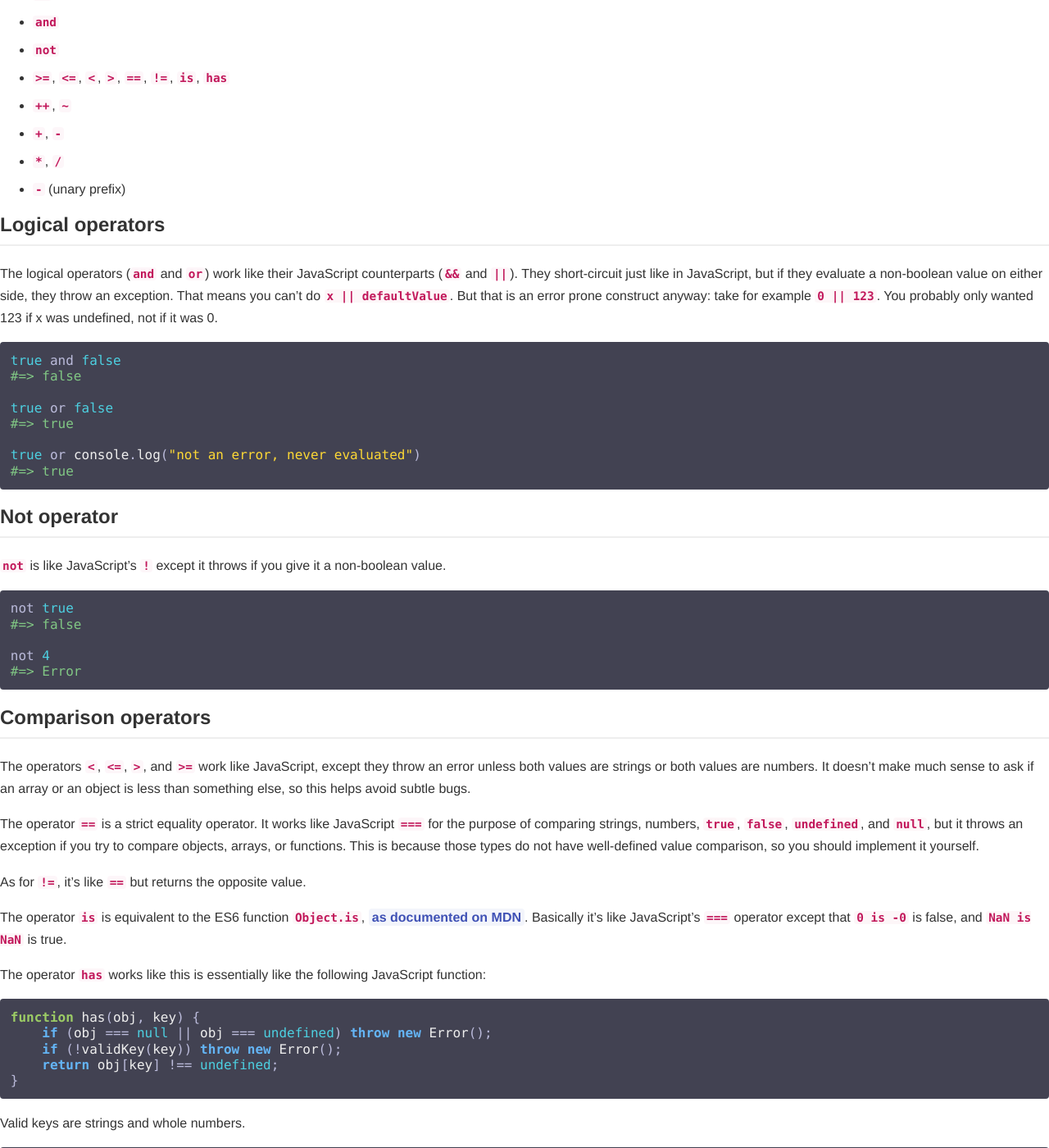
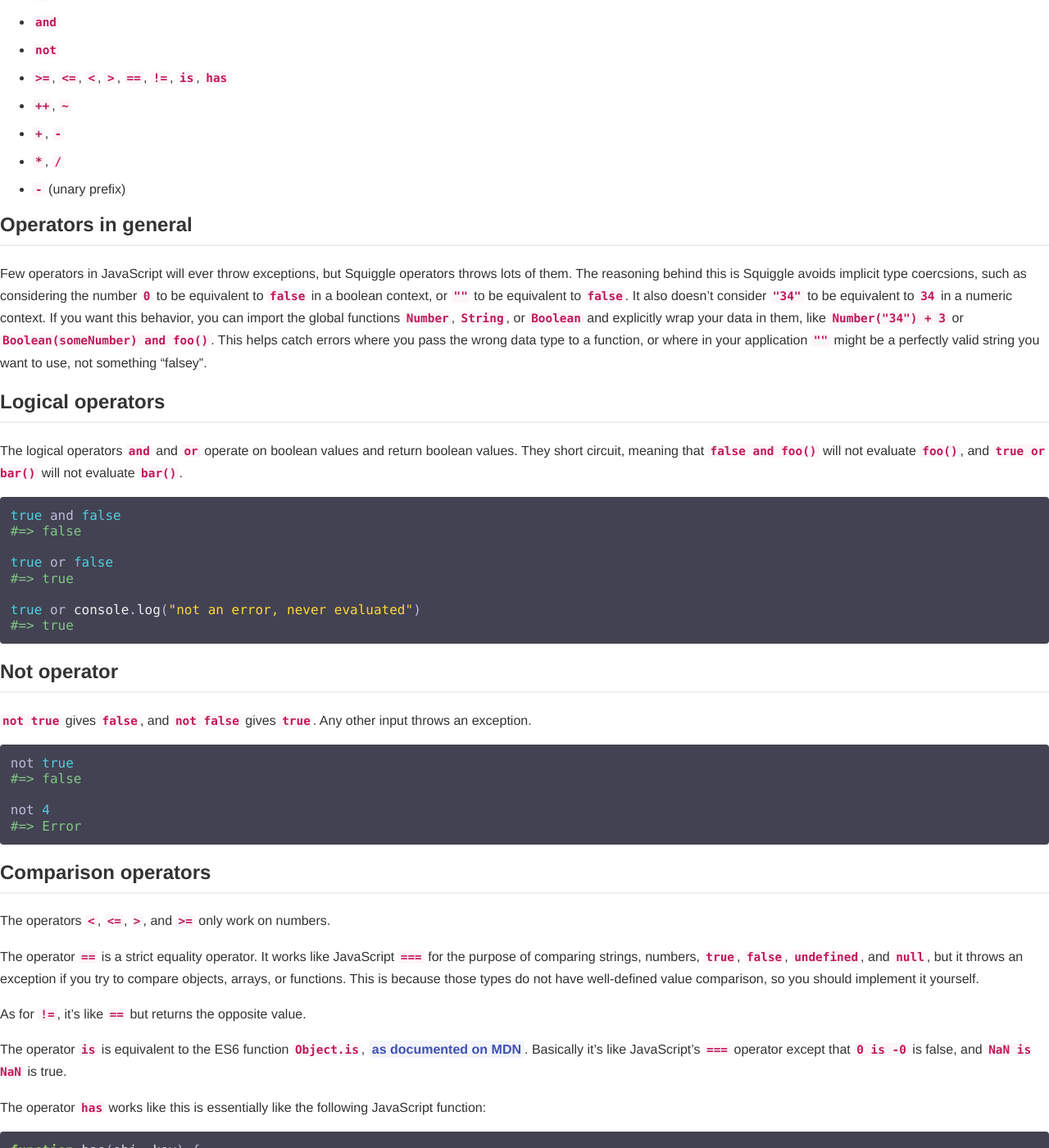
Before and after one commit to squiggle-lang/squiggle-lang.org, a Jekyll site: the page built from tutorial/chapter/4/index.md, in a window 1280 px wide and 1400 px high, scrolled down 253 px. Shown: the whole window at 82% size. Built offline with Jekyll 4.4.1, drawn with Linux system fonts in a browser that asks for light colours; Markdown is read by kramdown in place of the engine named in the settings; some of the changed text lies outside the part shown.

Commit message:
Updates operators section

````diff
--- a/tutorial/chapter/4/index.md
+++ b/tutorial/chapter/4/index.md
@@ -13,9 +13,13 @@ The operators mostly work like JavaScript, but they are more restricted.
 - `*`, `/`
 - `-` (unary prefix)
 
+## Operators in general
+
+Few operators in JavaScript will ever throw exceptions, but Squiggle operators throws lots of them. The reasoning behind this is Squiggle avoids implicit type coercsions, such as considering the number `0` to be equivalent to `false` in a boolean context, or `""` to be equivalent to `false`. It also doesn't consider `"34"` to be equivalent to `34` in a numeric context. If you want this behavior, you can import the global functions `Number`, `String`, or `Boolean` and explicitly wrap your data in them, like `Number("34") + 3` or `Boolean(someNumber) and foo()`. This helps catch errors where you pass the wrong data type to a function, or where in your application `""` might be a perfectly valid string you want to use, not something "falsey".
+
 ## Logical operators
 
-The logical operators (`and` and `or`) work like their JavaScript counterparts (`&&` and `||`). They short-circuit just like in JavaScript, but if they evaluate a non-boolean value on either side, they throw an exception. That means you can't do `x || defaultValue`. But that is an error prone construct anyway: take for example `0 || 123`. You probably only wanted 123 if x was undefined, not if it was 0.
+The logical operators `and` and `or` operate on boolean values and return boolean values. They short circuit, meaning that `false and foo()` will not evaluate `foo()`, and `true or bar()` will not evaluate `bar()`.
 
 ```squiggle
 true and false
@@ -30,7 +34,7 @@ true or console.log("not an error, never evaluated")
 
 ## Not operator
 
-`not` is like JavaScript's `!` except it throws if you give it a non-boolean value.
+`not true` gives `false`, and `not false` gives `true`. Any other input throws an exception.
 
 ```squiggle
 not true
@@ -42,7 +46,7 @@ not 4
 
 ## Comparison operators
 
-The operators `<`, `<=`, `>`, and `>=` work like JavaScript, except they throw an error unless both values are strings or both values are numbers. It doesn't make much sense to ask if an array or an object is less than something else, so this helps avoid subtle bugs.
+The operators `<`, `<=`, `>`, and `>=` only work on numbers.
 
 The operator `==` is a strict equality operator. It works like JavaScript `===` for the purpose of comparing strings, numbers, `true`, `false`, `undefined`, and `null`, but it throws an exception if you try to compare objects, arrays, or functions. This is because those types do not have well-defined value comparison, so you should implement it yourself.
 
@@ -156,7 +159,7 @@ This has the effect of preserving prototype chains for simple objects (useful fo
 
 ## Addition and subtraction operators
 
-The operators `+` and `-` work like JavaScript except they throw an error unless both arguments are numbers.
+The operators `+` and `-` only work on numbers.
 
 ```squiggle
 1 + 2
@@ -168,7 +171,7 @@ The operators `+` and `-` work like JavaScript except they throw an error unless
 
 ## Multiplication and division operators
 
-The operators `*` and `/` work like JavaScript except they throw an error unless both arguments are numbers.
+The operators `*` and `/` only work on numbers.
 
 ```squiggle
 2 * 3
@@ -180,7 +183,9 @@ The operators `*` and `/` work like JavaScript except they throw an error unless
 
 ## Unary minus operator
 
-The unary minus operator `-` is like JavaScript's unary minus operator except it throws if the value is not a number. Currently there is a bug where starting a statement with a `-` can cause the parser to think you're trying to do multiline subtraction, so be sure to wrap these statements in parentheses for now.
+The unary minus operator `-` only works on numbers.
+
+*Note:* Currently there is a bug where starting a statement with a `-` can cause the parser to think you're trying to do multiline subtraction, so be sure to wrap these statements in parentheses for now.
 
 ```squiggle
 -4
````
Also changed, not shown: other parts of tutorial/chapter/4/index.md (+1 -2 lines).
